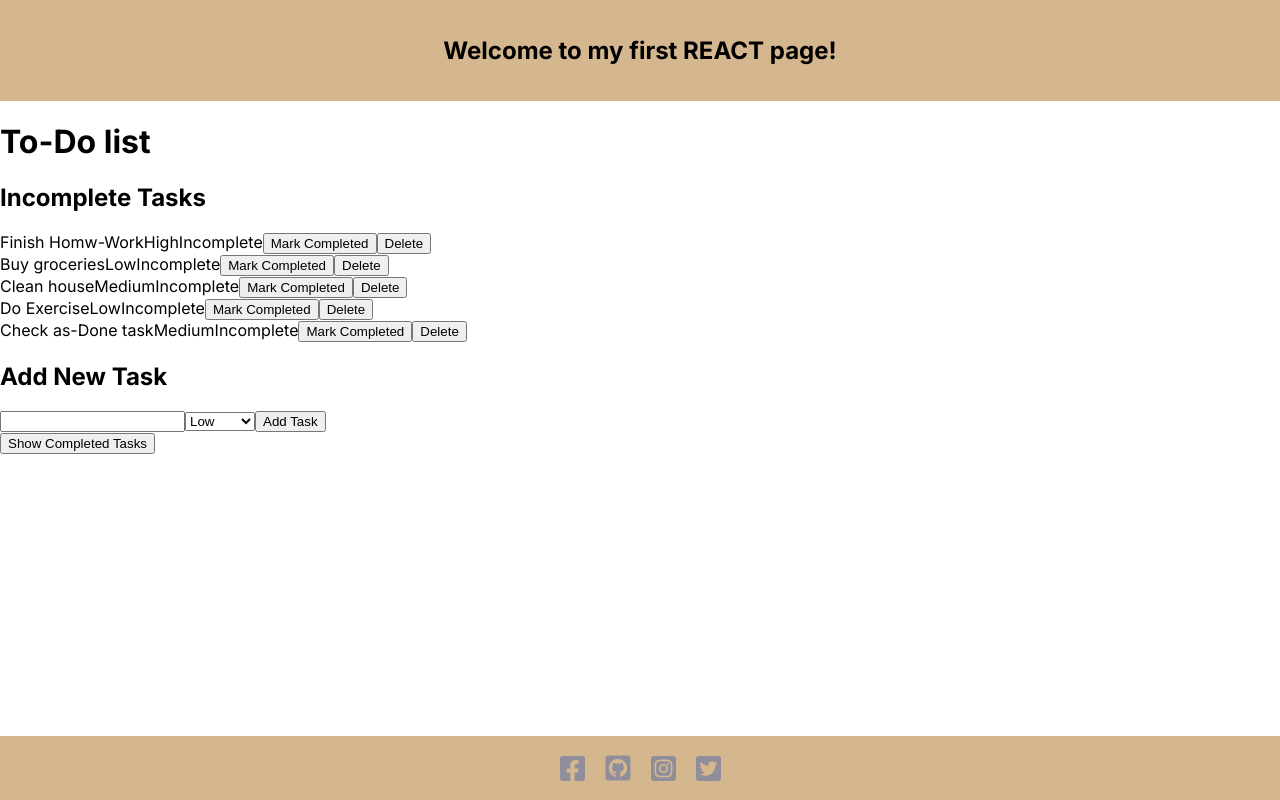
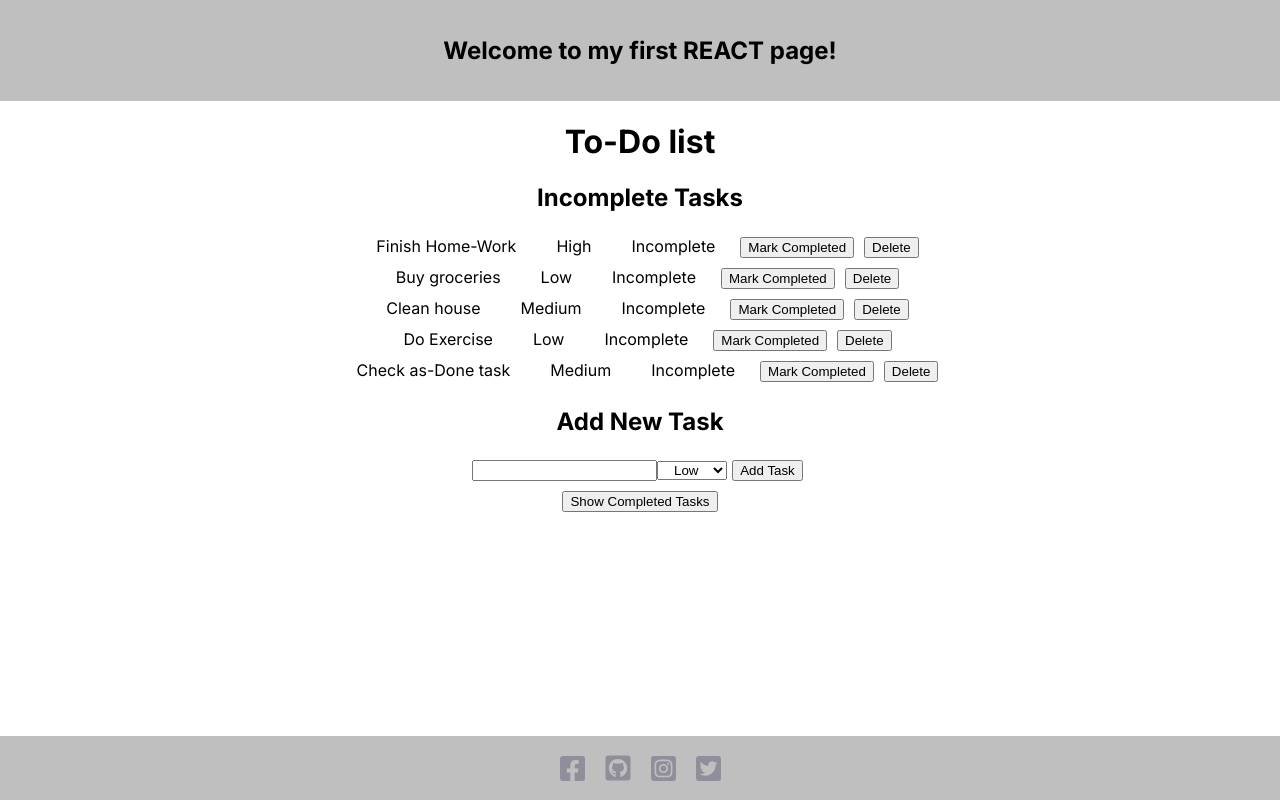
Before and after one commit to nguy0976/mtm6404-task-manager-nguy0976, a React (Vite) app: page / in a window 1280 px wide. Built offline with nearby package versions, Linux system fonts and the light colour scheme.

Commit message:
Completes iteration 3

```diff
--- a/src/components/Task.jsx
+++ b/src/components/Task.jsx
@@ -22,7 +22,7 @@ const ListItem = ({ id, task, priority, completed, onToggleCompleted, onDelete }
 
 const List = () => {
   const [items, setItems] = useState([
-    { id: 1, task: 'Finish Homw-Work', priority: 'High', completed: false },
+    { id: 1, task: 'Finish Home-Work', priority: 'High', completed: false },
     { id: 2, task: 'Buy groceries', priority: 'Low', completed: false },
     { id: 3, task: 'Clean house', priority: 'Medium', completed: false },
     { id: 4, task: 'Do Exercise', priority: 'Low', completed: false },
--- a/src/index.css
+++ b/src/index.css
@@ -1,6 +1,10 @@
 @import url('https://fonts.googleapis.com/css2?family=Inter:wght@400;500;700&display=swap');
 * {
     box-sizing: border-box;
+}
+
+* {
+    text-align: center;
 }
 
 html, body {
@@ -26,15 +30,20 @@ ul li {
     justify-content: space-around;
     gap: 50px;
     padding: 1rem;
-    background-color: rgb(212, 182, 143);
+    background-color: rgb(192, 191, 191);
 }
-
+span{
+    padding: 20px;
+}
+button {
+    margin: 5px;
+}
 .footer {
     display: flex;
     justify-content: center;
     align-items: center;
     gap: 20px;
-    background-color: rgb(212, 182, 143);
+    background-color: rgb(192, 191, 191);
     height: 64px;
     position: absolute;
     bottom: 0;
```
